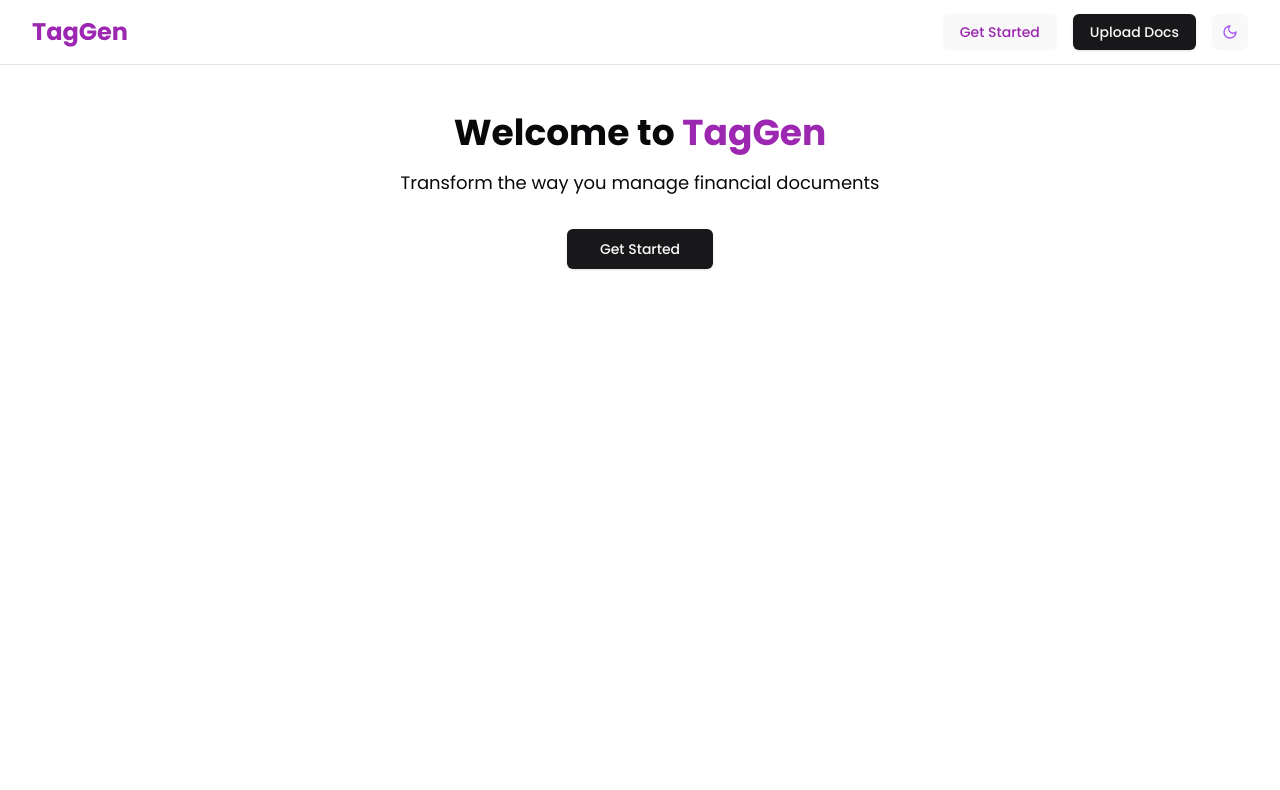
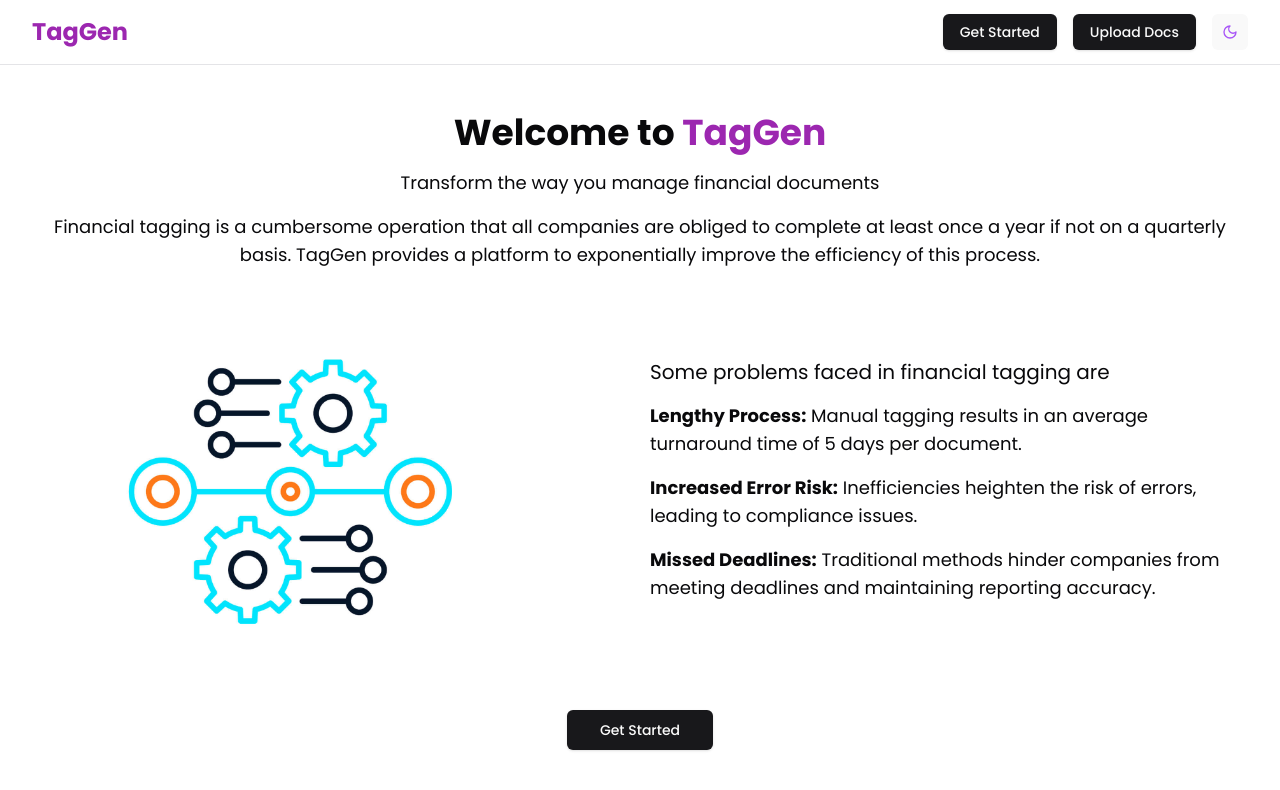
Before and after one commit to jecodeg/TagAI, a React (Vite) app: page / in a window 1280 px wide. Shown: the top 790 px of the page. Built offline with nearby package versions, Linux system fonts and the light colour scheme.

Commit message:
Changes till video

```diff
--- a/src/components/Home.jsx
+++ b/src/components/Home.jsx
@@ -2,6 +2,7 @@
 import React from "react";
 import { useNavigate } from "react-router-dom";
 import { Button } from "@/components/ui/button";
+import xbrlImage from "@/assets/xbrl-tagging-image-1.jpeg";
 
 const Home = () => {
   const navigate = useNavigate();
@@ -12,12 +13,49 @@ const Home = () => {
         <h1 className="text-4xl font-bold mb-4 font-sans">
           Welcome to <span className="text-[#9C27B0] ">TagGen</span>
         </h1>
-        <p className="text-lg mb-8">
+        <p className="text-lg mb-4">
           Transform the way you manage financial documents
         </p>
-        <Button size="lg" onClick={() => navigate("/upload")}>
-          Get Started
-        </Button>
+
+      </div >
+      <div className="mu-8">
+        <p className="text-lg mb-4 text-center">
+          Financial tagging is a cumbersome operation that all companies are obliged to complete at least once a year if not on a quarterly basis. TagGen provides a platform to exponentially improve the efficiency of this process.
+        </p>
+        </div>
+        <div className="outer-container" style={{ display: "flex", alignItems: "center" }}>
+  {/* Image Container */}
+  <div style={{ flex: 1, textAlign: "center" }}>
+    <img
+      src={xbrlImage}
+      alt="XBRL Tagging Example"
+      style={{ width: "85%", border: "2px solid purple-500" }}
+    />
+  </div>
+
+  {/* Text Container */}
+  <div style={{ flex: 1, paddingLeft: "20px" }}>
+    <p className="text-lg">
+      <p className="text-xl mb-4">Some problems faced in financial tagging are</p>
+      <ul >
+        <li className="mb-4">
+          <strong>Lengthy Process:</strong> Manual tagging results in an average turnaround time of 5 days per document.
+        </li>
+        <li className="mb-4">
+          <strong>Increased Error Risk:</strong> Inefficiencies heighten the risk of errors, leading to compliance issues.
+        </li>
+        <li className="mb-4">
+          <strong>Missed Deadlines:</strong> Traditional methods hinder companies from meeting deadlines and maintaining reporting accuracy.
+        </li>
+      </ul>
+    </p>
+  </div>
+</div>
+
+
+
+      <div className="text-center">
+        <Button size="lg" className="hover:text-[#9C27B0] hover:bg-[#1a1a1a] my-5" onClick={() => navigate("/upload")}>Get Started</Button>
       </div>
     </div>
   );
--- a/src/components/Navbar.jsx
+++ b/src/components/Navbar.jsx
@@ -18,7 +18,7 @@ const Navbar = () => {
           </div>
           <div className="flex items-center space-x-4">
             <Link to="/">
-              <Button variant="ghost">Get Started</Button>
+              <Button className="hover:text-[#9C27B0] hover:bg-[#1a1a1a]">Get Started</Button>
             </Link>
             <Link to="/upload">
               <Button className="hover:text-[#9C27B0] hover:bg-[#1a1a1a]">
```
Also changed, not shown: src/assets/xbrl-tagging-image-1.jpeg (added).
